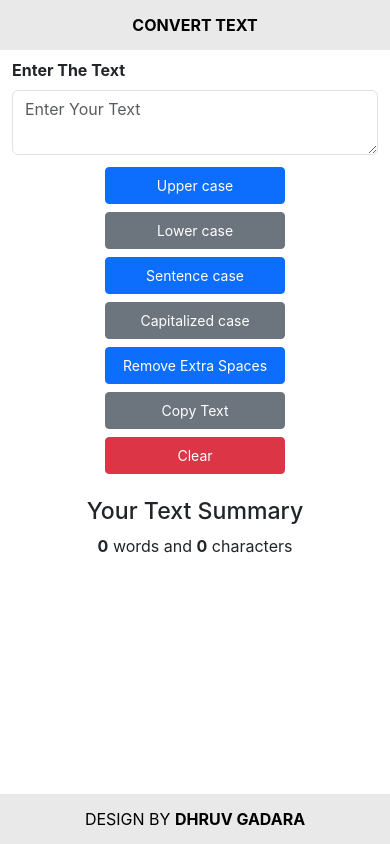
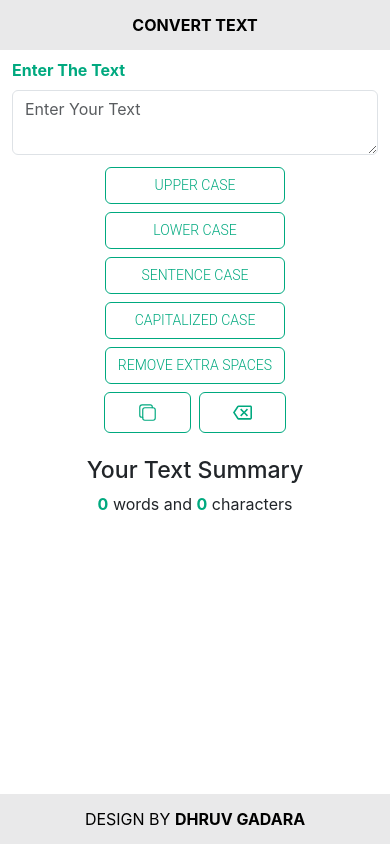
Before and after one commit to Dhruv0369/text-utils, a React (Create React App) app: page / in a window 390 px wide. Built offline with nearby package versions, Linux system fonts and the light colour scheme.

Commit message:
App Is Updated 👍

```diff
--- a/package.json
+++ b/package.json
@@ -8,6 +8,7 @@
     "@testing-library/user-event": "^13.5.0",
     "react": "^18.3.1",
     "react-dom": "^18.3.1",
+    "react-icons": "^5.3.0",
     "react-scripts": "5.0.1",
     "web-vitals": "^2.1.4"
   },
--- a/public/index.html
+++ b/public/index.html
@@ -3,7 +3,7 @@
 
 <head>
   <meta charset="utf-8" />
-  <link rel="icon" href="%PUBLIC_URL%/favicon.ico" />
+  <link rel="icon" href="%PUBLIC_URL%/logo.svg" />
   <meta name="viewport" content="width=device-width, initial-scale=1" />
   <meta name="theme-color" content="#000000" />
   <meta name="description" content="Web site created using create-react-app" />
@@ -11,7 +11,7 @@
 
   <link rel="manifest" href="%PUBLIC_URL%/manifest.json" />
 
-  <title>Text Utilis</title>
+  <title>Convert Text</title>
   <link href="https://cdn.jsdelivr.net/npm/bootstrap@5.3.3/dist/css/bootstrap.min.css" rel="stylesheet"
     integrity="sha384-QWTKZyjpPEjISv5WaRU9OFeRpok6YctnYmDr5pNlyT2bRjXh0JMhjY6hW+ALEwIH" crossorigin="anonymous">
   <script src="https://cdn.jsdelivr.net/npm/@popperjs/core@2.11.8/dist/umd/popper.min.js"
--- a/src/App.css
+++ b/src/App.css
@@ -14,14 +14,6 @@
 
 .container-fluid{
   margin-left: 50%;
-}
-
-
-
-@media (prefers-reduced-motion: no-preference) {
-  .App-logo {
-    animation: App-logo-spin infinite 20s linear;
-  }
 }
 
 .App-header {
@@ -75,6 +67,68 @@
   text-align: center;
 }
 
+.btn {
+  --color: #00A97F;
+  --color2: rgb(10, 25, 30);
+  --color3: #a92a00;
+  padding: 0.4em 0.6em;
+  background-color: transparent;
+  border-radius: 6px;
+  justify-content: center;
+  align-items: center;
+  border: .3px solid var(--color);
+  transition: .5s;
+  position: relative;
+  overflow: hidden;
+  cursor: pointer;
+  z-index: 1;
+  font-weight: 300;
+  font-size: 17px;
+  font-family: 'Roboto', 'Segoe UI', sans-serif;
+  text-transform: uppercase;
+  color: var(--color);
+ }
+
+ .btn::after, .btn::before {
+  content: '';
+  display: block;
+  height: 100%;
+  width: 100%;
+  transform: skew(90deg) translate(-50%, -50%);
+  position: absolute;
+  inset: 50%;
+  left: 25%;
+  z-index: -1;
+  transition: .5s ease-out;
+  background-color: var(--color);
+ }
+
+ .btn::before {
+  top: -50%;
+  left: -25%;
+  transform: skew(90deg) rotate(180deg) translate(-50%, -50%);
+ }
+
+ .btn:hover::before {
+  transform: skew(45deg) rotate(180deg) translate(-50%, -50%);
+ }
+
+ .btn:hover::after {
+  transform: skew(45deg) translate(-50%, -50%);
+ }
+
+ .btn:hover {
+  color: var(--color2);
+ }
+
+ .btn:active {
+  filter: brightness(.7);
+  transform: scale(.98);
+ }
+ .WordCount{
+  color: #00A97F;
+ }
+
 @media (max-width: 768px) {
   .col-auto {
     flex-direction: column;
@@ -101,14 +155,79 @@
   .mb-1 > textarea{
     height: 65px;
   }
+  .last-two-btns {
+    display: flex; /* Flexbox se ek line mein dikhane ke liye */
+    justify-content: space-between; /* Thoda space dene ke liye */
+    flex-wrap: nowrap; /* Wrap hone se rokne ke liye */
+  }
+
+  .last-two-btns .btn {
+    font-size: 19px; /* Buttons ka text chhota kar diya */
+    padding: 5px 33px; /* Padding adjust ki mobile ke liye */
+  }
+
+  .icon { /* Icons ke size adjust karne ke liye */
+    font-size: 18px;
+  }
+  .btn {
+    --color: #00A97F;
+    --color2: rgb(10, 25, 30);
+    --color3: #a92a00;
+    padding: 0.4em 0.6em;
+    background-color: transparent;
+    border-radius: 6px;
+    justify-content: center;
+    align-items: center;
+    border: .3px solid var(--color);
+    transition: .5s;
+    position: relative;
+    overflow: hidden;
+    cursor: pointer;
+    z-index: 1;
+    font-weight: 300;
+    font-size: 14px;
+    font-family: 'Roboto', 'Segoe UI', sans-serif;
+    text-transform: uppercase;
+    color: var(--color);
+   }
+
+   .btn::after, .btn::before {
+    content: '';
+    display: block;
+    height: 100%;
+    width: 100%;
+    transform: skew(90deg) translate(-50%, -50%);
+    position: absolute;
+    inset: 50%;
+    left: 25%;
+    z-index: -1;
+    transition: .5s ease-out;
+    background-color: var(--color);
+   }
+
+   .btn::before {
+    top: -50%;
+    left: -25%;
+    transform: skew(90deg) rotate(180deg) translate(-50%, -50%);
+   }
+
+   .btn:hover::before {
+    transform: skew(45deg) rotate(180deg) translate(-50%, -50%);
+   }
+
+   .btn:hover::after {
+    transform: skew(45deg) translate(-50%, -50%);
+   }
+
+   .btn:hover {
+    color: var(--color2);
+   }
+
+   .btn:active {
+    filter: brightness(.7);
+    transform: scale(.98);
+   }
 
 }
 
-@keyframes App-logo-spin {
-  from {
-    transform: rotate(0deg);
-  }
-  to {
-    transform: rotate(360deg);
-  }
-}
+/* From Uiverse.io by nikk7007 */
--- a/src/components/Navbar.js
+++ b/src/components/Navbar.js
@@ -7,7 +7,7 @@
         <>
             <nav>
                 <div className='navi'>
-                    <a href="/"><b>CONVERT TEXT</b></a>
+                    <a href="/" ><b>CONVERT TEXT</b></a>
                 </div>
             </nav>
         </>
--- a/src/components/TextForm.js
+++ b/src/components/TextForm.js
@@ -1,4 +1,6 @@
 import React, { useState } from 'react'
+import { IoCopyOutline } from "react-icons/io5";
+import { MdOutlineBackspace } from "react-icons/md";
 import '../App.css'
 
 function TextForm(props) {
@@ -64,21 +66,24 @@
     return (
         <>
             <div className="mb-1 mt-2">
-                <label htmlFor="exampleFormControlTextarea1" className="form-label"><b>Enter The Text</b></label>
+                <label htmlFor="exampleFormControlTextarea1" className="form-label"><b className='WordCount'>Enter The Text</b></label>
                 <textarea placeholder="Enter Your Text" className="form-control" value={text} onChange={handleOnChange} id="exampleFormControlTextarea1" rows="3"></textarea>
             </div>
             <div className="col-auto">
-                <button type="button" onClick={handleUpClick} className="btn btn-primary btn-sm mx-2 mt-2 ">Upper case</button>
-                <button type="button" onClick={handleLoClick} className="btn btn-secondary btn-sm mx-2 mt-2 ">Lower case</button>
-                <button type="button" onClick={handleSentenceClick} className="btn btn-primary btn-sm mx-2 mt-2 ">Sentence case</button>
-                <button type="button" onClick={handleCapitalizeClick} className="btn btn-secondary btn-sm mx-2 mt-2 ">Capitalized case</button>
-                <button type="button" onClick={handleRemoveExtraClick} className="btn btn-primary btn-sm mx-2 mt-2 ">Remove Extra Spaces</button>
-                <button type="button" onClick={handleCopyText} className="btn btn-secondary btn-sm mx-2 mt-2 ">Copy Text</button>
-                <button type="button" onClick={handleClearClick} className="btn btn-danger btn-sm mx-2 mt-2 ">Clear</button>
+                <button type="button" onClick={handleUpClick} className="btn mx-1 mt-2 ">Upper case</button>
+                <button type="button" onClick={handleLoClick} className="btn mx-1 mt-2 ">Lower case</button>
+                <button type="button" onClick={handleSentenceClick} className="btn mx-1 mt-2 ">Sentence case</button>
+                <button type="button" onClick={handleCapitalizeClick} className="btn mx-1 mt-2 ">Capitalized case</button>
+                <button type="button" onClick={handleRemoveExtraClick} className="btn  mx-1 mt-2 ">Remove Extra Spaces</button>
+
+                <div className="last-two-btns mt-2">
+                    <button type="button" onClick={handleCopyText} className="btn mx-1 icon"><IoCopyOutline /></button>
+                    <button type="button" onClick={handleClearClick} className="btn mx-1 icon RED"><MdOutlineBackspace /></button>
+                </div>
             </div>
             <div className="summary container my-1">
                 <h3>Your Text Summary</h3>
-                <p><b>{countWords(text)}</b> words and <b>{text.length}</b> characters</p>
+                <p><b className='WordCount'>{countWords(text)}</b> words and <b className='WordCount'>{text.length}</b> characters</p>
             </div>
         </>
     )
```
Also changed, not shown: public/logo.svg (added), 1 other file (tests, documents, lock files or other folders).
